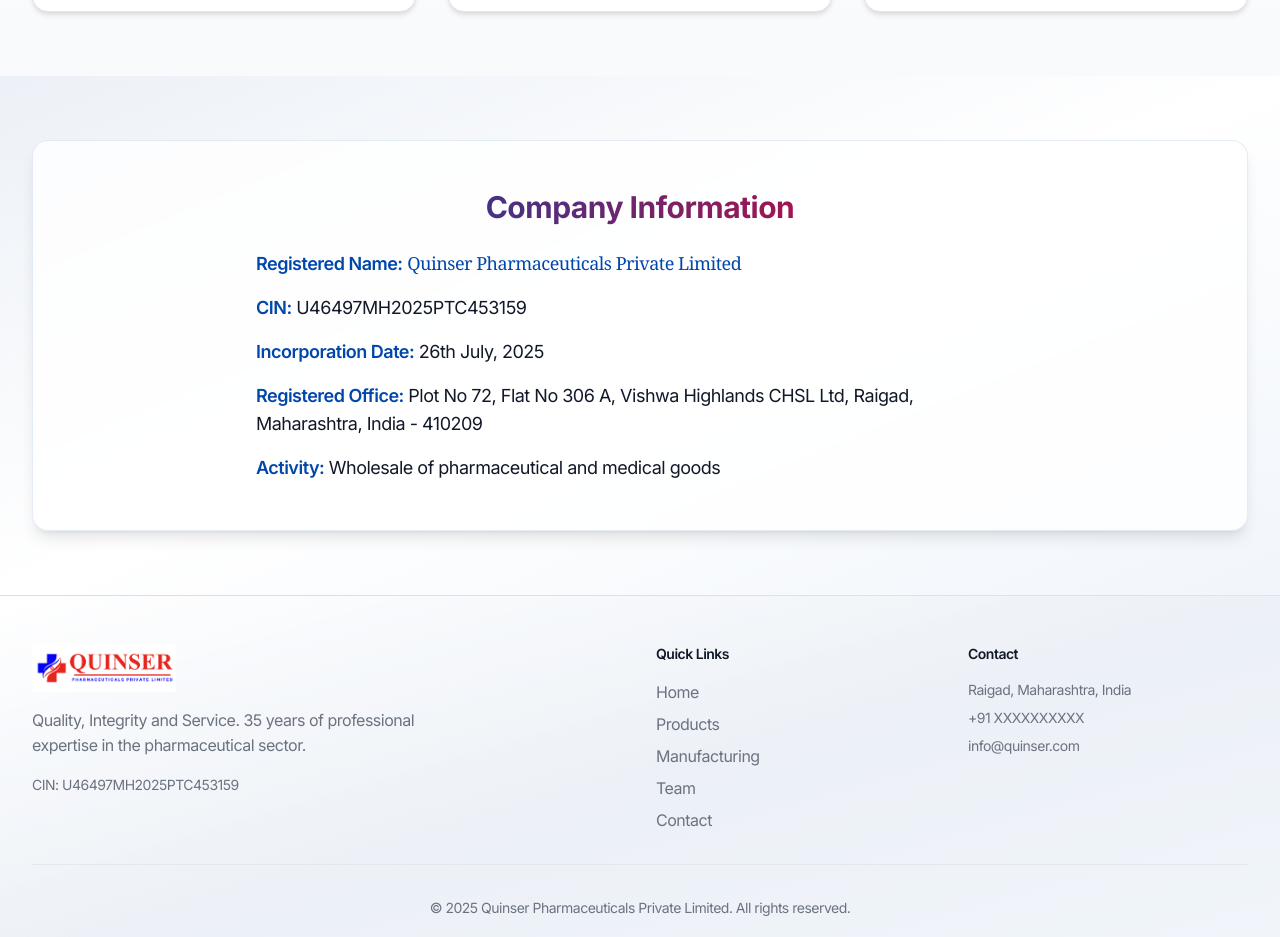
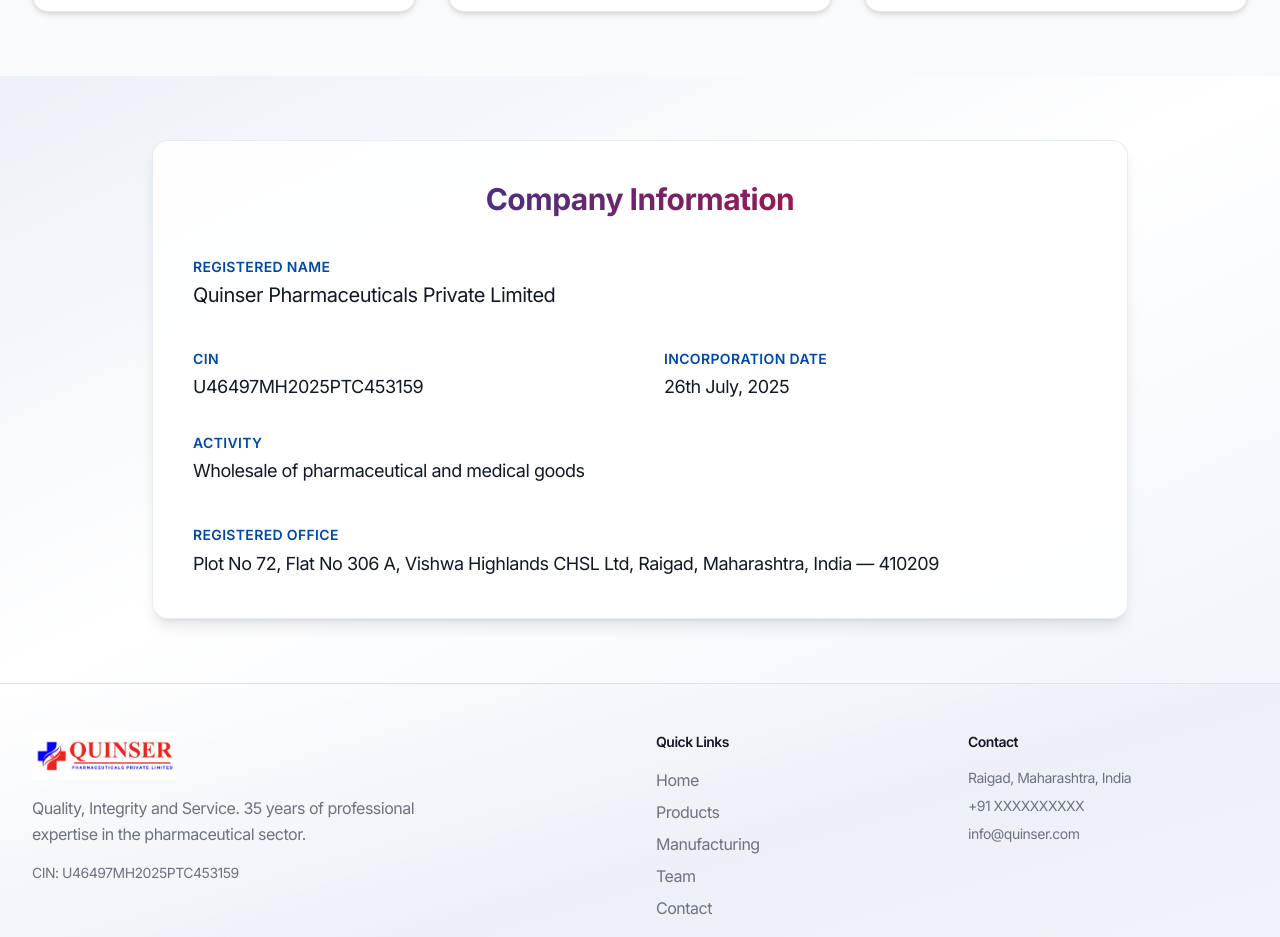
Before and after one commit to d29parkar/quinser-app, a React (Vite) app: page / in a window 1280 px wide. Shown: the part 2716-3653 px from the top of the page. Built offline with nearby package versions, Linux system fonts and the light colour scheme.

Commit message:
fixed company information

```diff
--- a/src/pages/Home.jsx
+++ b/src/pages/Home.jsx
@@ -142,31 +142,74 @@
 
       {/* Company Info Section */}
       <section className="py-16 bg-gradient-to-br from-primary/5 via-card-bg to-accent/5">
-        <div className="max-w-7xl mx-auto px-4 sm:px-6 lg:px-8">
-          <div className="bg-white/80 backdrop-blur-sm rounded-2xl p-8 md:p-12 shadow-lg border border-primary/10">
-            <div className="max-w-3xl mx-auto">
-              <h2 className="text-2xl md:text-3xl font-bold mb-6 text-center bg-gradient-to-r from-primary to-secondary bg-clip-text text-transparent">Company Information</h2>
-              <div className="space-y-4 text-text-secondary">
-                <p className="text-lg">
-                  <span className="font-semibold text-primary">Registered Name:</span> <span className="font-serif text-primary">Quinser Pharmaceuticals Private Limited</span>
-                </p>
-                <p className="text-lg">
-                  <span className="font-semibold text-primary">CIN:</span> <span className="text-text">U46497MH2025PTC453159</span>
-                </p>
-                <p className="text-lg">
-                  <span className="font-semibold text-primary">Incorporation Date:</span> <span className="text-text">26th July, 2025</span>
-                </p>
-                <p className="text-lg">
-                  <span className="font-semibold text-primary">Registered Office:</span> <span className="text-text">Plot No 72, Flat No 306 A, Vishwa Highlands CHSL Ltd, Raigad, Maharashtra, India - 410209</span>
-                </p>
-                <p className="text-lg">
-                  <span className="font-semibold text-primary">Activity:</span> <span className="text-text">Wholesale of pharmaceutical and medical goods</span>
-                </p>
-              </div>
-            </div>
+  <div className="max-w-5xl mx-auto px-4 sm:px-6">
+    <div className="bg-white/90 backdrop-blur-sm rounded-2xl shadow-lg border border-primary/10 p-10">
+
+      <h2 className="text-3xl font-bold text-center mb-10
+        bg-gradient-to-r from-primary to-secondary bg-clip-text text-transparent">
+        Company Information
+      </h2>
+
+      <div className="space-y-10">
+
+        {/* Registered Name (full width) */}
+        <div>
+          <p className="text-sm font-semibold text-primary tracking-wide uppercase">
+            Registered Name
+          </p>
+          <p className="text-xl mt-1 text-gray-900">
+            Quinser Pharmaceuticals Private Limited
+          </p>
+        </div>
+
+        {/* Two-column section */}
+        <div className="grid grid-cols-1 md:grid-cols-2 gap-x-12 gap-y-8">
+
+          <div>
+            <p className="text-sm font-semibold text-primary tracking-wide uppercase">
+              CIN
+            </p>
+            <p className="text-lg mt-1 text-gray-900">
+              U46497MH2025PTC453159
+            </p>
           </div>
+
+          <div>
+            <p className="text-sm font-semibold text-primary tracking-wide uppercase">
+              Incorporation Date
+            </p>
+            <p className="text-lg mt-1 text-gray-900">
+              26th July, 2025
+            </p>
+          </div>
+
+          <div className="md:col-span-2">
+            <p className="text-sm font-semibold text-primary tracking-wide uppercase">
+              Activity
+            </p>
+            <p className="text-lg mt-1 text-gray-900">
+              Wholesale of pharmaceutical and medical goods
+            </p>
+          </div>
+
         </div>
-      </section>
+
+        {/* Registered Office (full width) */}
+        <div>
+          <p className="text-sm font-semibold text-primary tracking-wide uppercase">
+            Registered Office
+          </p>
+          <p className="text-lg mt-1 text-gray-900 leading-relaxed">
+            Plot No 72, Flat No 306 A, Vishwa Highlands CHSL Ltd,
+            Raigad, Maharashtra, India — 410209
+          </p>
+        </div>
+
+      </div>
+    </div>
+  </div>
+</section>
+
     </div>
   )
 }
```
